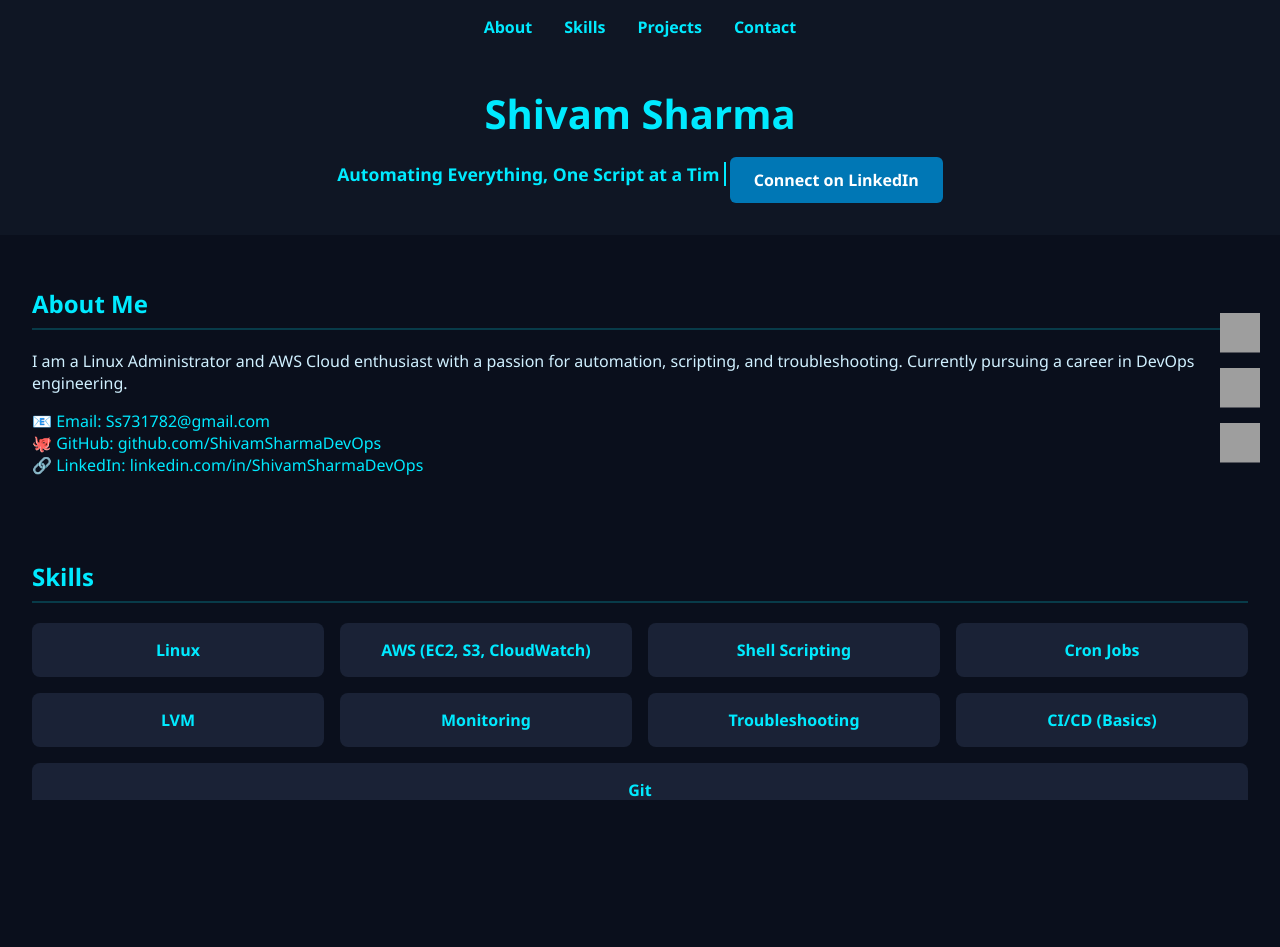
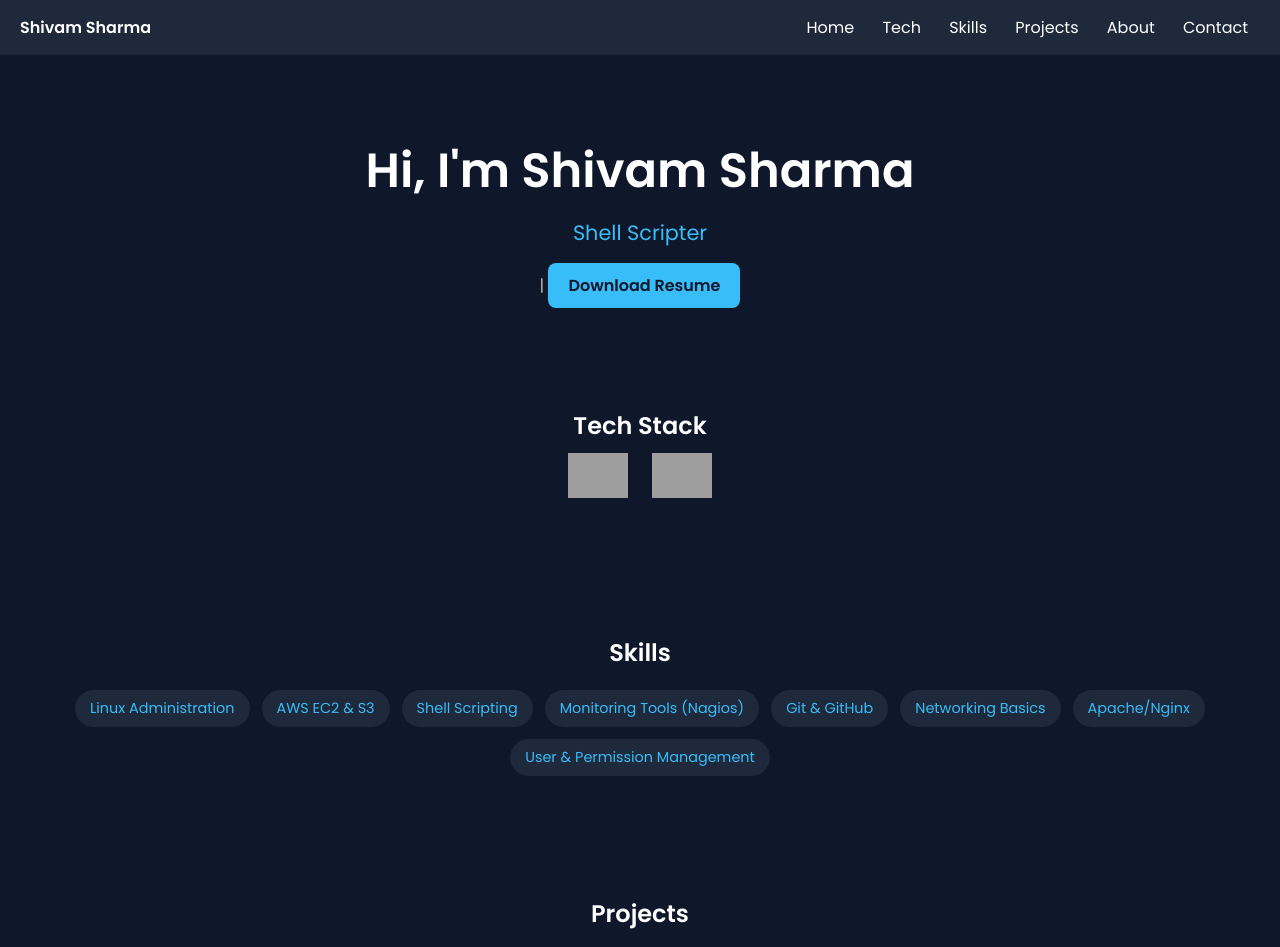
Before and after one commit to ShivamSharmaDevOps/portfolio, a plain HTML site: page index.html in a window 1280 px wide. Shown: the top 947 px of the page. Before the commit the page ends 800 px from the top, so only its background shows below. Drawn offline with nearby package versions, Linux system fonts and the light colour scheme; grey boxes are pictures that could not be loaded.

Commit message:
Modified index.html

```diff
--- a/index.html
+++ b/index.html
@@ -1,260 +1,138 @@
 <!DOCTYPE html><html lang="en">
 <head>
   <meta charset="UTF-8" />
-  <meta name="viewport" content="width=device-width, initial-scale=1.0" />
-  <title>Shivam Sharma | Portfolio</title>
-  <link rel="icon" href="https://cdn-icons-png.flaticon.com/512/919/919836.png">
-  <style>
-    html, body {
-      margin: 0;
-      padding: 0;
-      width: 100%;
-      height: 100%;
-      font-family: 'Segoe UI', sans-serif;
-      background: #0a0f1c;
-      color: #d0f0ff;
-      overflow-x: hidden;
-    }
-    body {
-      display: flex;
-      flex-direction: column;
-    }
+  <meta name="viewport" content="width=device-width, initial-scale=1.0"/>
+  <title>Shivam Sharma - DevOps Portfolio</title>  <!-- Google Fonts -->  <link href="https://fonts.googleapis.com/css2?family=Poppins:wght@400;600&display=swap" rel="stylesheet" />
+  <link rel="stylesheet" href="https://unpkg.com/aos@next/dist/aos.css" />  <style>
+    * { margin: 0; padding: 0; scroll-behavior: smooth; }
+    body { font-family: 'Poppins', sans-serif; background-color: #0f172a; color: white; }
     nav {
-      position: sticky;
-      top: 0;
-      background: #0f1624;
-      padding: 1rem;
-      display: flex;
-      justify-content: center;
-      gap: 2rem;
-      z-index: 100;
+      background: #1e293b; padding: 15px 20px; position: sticky; top: 0; z-index: 1000;
+      display: flex; justify-content: space-between; align-items: center;
     }
     nav a {
-      color: #00eaff;
-      text-decoration: none;
-      font-weight: bold;
+      color: #fff; margin: 0 12px; text-decoration: none; font-weight: 500;
     }
-    nav a:hover {
-      text-decoration: underline;
+    nav a:hover { color: #38bdf8; }
+    header { text-align: center; padding: 80px 20px 40px; }
+    h1 { font-size: 3rem; }
+    #typed { font-size: 1.3rem; color: #38bdf8; margin-top: 10px; }
+    .section { padding: 60px 20px; text-align: center; }
+    .tech-icons img { width: 60px; margin: 10px; transition: transform 0.3s ease; }
+    .tech-icons img:hover { transform: scale(1.2); }
+    .skills-list {
+      display: flex; flex-wrap: wrap; justify-content: center; gap: 12px; margin-top: 20px;
     }
-    header {
-      background: #0f1624;
-      padding: 2rem;
-      text-align: center;
-      animation: fadeIn 2s ease-in;
+    .skill-badge {
+      background-color: #1e293b; padding: 8px 15px; border-radius: 20px;
+      font-size: 0.9rem; color: #38bdf8; font-weight: 500;
     }
-    header h1 {
-      margin: 0;
-      font-size: 2.5rem;
-      color: #00eaff;
+    .projects {
+      display: flex; flex-wrap: wrap; justify-content: center; gap: 20px; margin-top: 30px;
     }
-    #typewriter {
-      color: #00eaff;
-      font-weight: bold;
-      font-size: 1.1rem;
-      border-right: 2px solid #00eaff;
-      padding-right: 4px;
-      white-space: nowrap;
-      overflow: hidden;
-      display: inline-block;
-      margin-top: 0.5rem;
+    .project-card {
+      background: #1e293b; border-radius: 12px; padding: 20px; width: 300px; text-align: left;
+      box-shadow: 0 0 10px rgba(0,0,0,0.3);
     }
-    .section {
-      padding: 2rem;
-      flex: 1;
-      max-width: 1400px;
-      width: 100%;
-      margin: auto;
-      box-sizing: border-box;
+    .project-card img { width: 100%; border-radius: 8px; }
+    .project-card h3 { margin: 15px 0 10px; }
+    .project-card p { font-size: 0.9rem; }
+    .project-links a {
+      text-decoration: none; margin-right: 10px; color: #38bdf8; font-weight: 500;
     }
-    .section h2 {
-      color: #00eaff;
-      border-bottom: 2px solid #00eaff33;
-      padding-bottom: 0.5rem;
+    .resume-btn {
+      background: #38bdf8; color: #0f172a; padding: 10px 20px; border-radius: 8px;
+      font-weight: bold; text-decoration: none; margin-top: 15px; display: inline-block;
     }
-    .skills-grid {
-      display: flex;
-      flex-wrap: wrap;
-      gap: 1rem;
-      margin-top: 1rem;
+    form {
+      max-width: 400px; margin: auto; display: flex; flex-direction: column;
     }
-    .skill {
-      background: #1a2236;
-      padding: 1rem 1.5rem;
-      border-radius: 8px;
-      color: #00eaff;
-      font-weight: bold;
-      flex: 1 1 200px;
-      text-align: center;
-      transition: all 0.3s ease;
+    form input, form textarea {
+      margin: 10px 0; padding: 10px; border: none; border-radius: 6px;
     }
-    .skill:hover {
-      box-shadow: 0 0 10px #00eaff99;
-      background: rgba(26, 34, 54, 0.8);
+    form button {
+      background: #38bdf8; border: none; padding: 10px; font-weight: bold;
+      cursor: pointer; border-radius: 6px;
     }
     footer {
-      text-align: center;
-      padding: 1rem;
-      color: #555;
-      background: #0f1624;
+      background-color: #1e293b; text-align: center; padding: 20px; font-size: 0.9rem;
     }
-    .contact-info {
-      color: #00eaff;
-      margin-top: 1rem;
-      font-size: 1rem;
+    @media(max-width: 600px) {
+      h1 { font-size: 2rem; }
+      .projects { flex-direction: column; align-items: center; }
     }
-    .contact-info a {
-      color: #00eaff;
-      text-decoration: none;
-    }
-    .contact-info a:hover {
-      text-decoration: underline;
-    }
-    @keyframes fadeIn {
-      from { opacity: 0; transform: translateY(-20px); }
-      to { opacity: 1; transform: translateY(0); }
-    }
-    .linkedin-button {
-      display: inline-block;
-      margin-top: 1rem;
-      padding: 0.75rem 1.5rem;
-      background: #0077b5;
-      color: #fff;
-      border-radius: 6px;
-      text-decoration: none;
-      font-weight: bold;
-      transition: background 0.3s;
-    }
-    .linkedin-button:hover {
-      background: #005582;
-    }
-    .floating-icons {
-      position: fixed;
-      top: 50%;
-      right: 20px;
-      display: flex;
-      flex-direction: column;
-      gap: 10px;
-      transform: translateY(-50%);
-    }
-    .floating-icons a {
-      display: block;
-      animation: float 2s infinite ease-in-out;
-    }
-    .floating-icons img {
-      width: 40px;
-      height: 40px;
-      transition: transform 0.5s ease;
-    }
-    .floating-icons img:hover {
-      transform: rotate(360deg);
-    }
-    @keyframes float {
-      0%, 100% { transform: translateY(0); }
-      50% { transform: translateY(-10px); }
-    }
-    @media (max-width: 600px) {
-      .skills-grid {
-        flex-direction: column;
-        align-items: center;
-      }
-    }
-  </style>
-</head>
-<body>
-  <nav>
-    <a href="#about">About</a>
-    <a href="#skills">Skills</a>
-    <a href="#projects">Projects</a>
-    <a href="#contact">Contact</a>
-  </nav>  <header>
-    <h1>Shivam Sharma</h1>
-    <div id="typewriter"></div>
-    <a href="https://www.linkedin.com/in/ShivamSharmaDevOps" target="_blank" class="linkedin-button">Connect on LinkedIn</a>
-  </header>  <div class="section" id="about">
+  </style></head>
+<body>  <nav>
+    <div><strong>Shivam Sharma</strong></div>
+    <div>
+      <a href="#home">Home</a>
+      <a href="#tech">Tech</a>
+      <a href="#skills">Skills</a>
+      <a href="#projects">Projects</a>
+      <a href="#about">About</a>
+      <a href="#contact">Contact</a>
+    </div>
+  </nav>  <header id="home">
+    <h1>Hi, I'm Shivam Sharma</h1>
+    <div id="typed"></div>
+    <a href="shivam-resume.pdf" download class="resume-btn">Download Resume</a>
+  </header>  <section id="tech" class="section" data-aos="fade-up">
+    <h2>Tech Stack</h2>
+    <div class="tech-icons">
+      <img src="https://raw.githubusercontent.com/devicons/devicon/master/icons/amazonwebservices/amazonwebservices-original-wordmark.svg" alt="AWS" title="AWS" />
+      <img src="https://cdn.jsdelivr.net/gh/devicons/devicon/icons/linux/linux-original.svg" alt="Linux" title="Linux" />
+    </div>
+  </section>  <section id="skills" class="section" data-aos="fade-up">
+    <h2>Skills</h2>
+    <div class="skills-list">
+      <div class="skill-badge">Linux Administration</div>
+      <div class="skill-badge">AWS EC2 & S3</div>
+      <div class="skill-badge">Shell Scripting</div>
+      <div class="skill-badge">Monitoring Tools (Nagios)</div>
+      <div class="skill-badge">Git & GitHub</div>
+      <div class="skill-badge">Networking Basics</div>
+      <div class="skill-badge">Apache/Nginx</div>
+      <div class="skill-badge">User & Permission Management</div>
+    </div>
+  </section>  <section id="projects" class="section" data-aos="fade-up">
+    <h2>Projects</h2>
+    <div class="projects">
+      <div class="project-card">
+        <img src="https://raw.githubusercontent.com/techwithlakhan/static-hosting/main/linux-admin-project.jpg" alt="Linux Admin Toolkit">
+        <h3>Linux Admin Toolkit</h3>
+        <p>Designed a toolkit with shell scripts for user management, backups, monitoring, and log analysis on Linux servers.</p>
+        <div class="project-links">
+          <a href="#">GitHub</a>
+        </div>
+      </div>
+      <div class="project-card">
+        <img src="https://raw.githubusercontent.com/techwithlakhan/static-hosting/main/server-monitoring.jpg" alt="Monitoring Script">
+        <h3>Server Monitoring Script</h3>
+        <p>Automated CPU, memory & disk usage alerts with cron + email notification using shell scripts.</p>
+        <div class="project-links">
+          <a href="#">GitHub</a>
+        </div>
+      </div>
+    </div>
+  </section>  <section id="about" class="section" data-aos="fade-up">
     <h2>About Me</h2>
-    <p>I am a Linux Administrator and AWS Cloud enthusiast with a passion for automation, scripting, and troubleshooting. Currently pursuing a career in DevOps engineering.</p>
-    <div class="contact-info" id="contact">
-      📧 Email: <a href="mailto:Ss731782@gmail.com">Ss731782@gmail.com</a><br>
-      🐙 GitHub: <a href="https://github.com/ShivamSharmaDevOps" target="_blank">github.com/ShivamSharmaDevOps</a><br>
-      🔗 LinkedIn: <a href="https://www.linkedin.com/in/ShivamSharmaDevOps" target="_blank">linkedin.com/in/ShivamSharmaDevOps</a>
-    </div>
-  </div>  <div class="section" id="skills">
-    <h2>Skills</h2>
-    <div class="skills-grid">
-      <div class="skill">Linux</div>
-      <div class="skill">AWS (EC2, S3, CloudWatch)</div>
-      <div class="skill">Shell Scripting</div>
-      <div class="skill">Cron Jobs</div>
-      <div class="skill">LVM</div>
-      <div class="skill">Monitoring</div>
-      <div class="skill">Troubleshooting</div>
-      <div class="skill">CI/CD (Basics)</div>
-      <div class="skill">Git</div>
-    </div>
-  </div>  <div class="section" id="projects">
-    <h2>Projects</h2>
-    <p><strong>Project 1:</strong> Setup of EC2-based monitoring with CloudWatch alarms and shell-scripted cron cleanup tasks.</p>
-    <p><strong>Project 2:</strong> Automated LVM disk extension script with email alert.</p>
-    <p><strong>Project 3:</strong> Created Git-based deployment with basic CI/CD shell scripting.</p>
-  </div>  <div class="section">
-    <h2>Certifications</h2>
-    <ul>
-      <li>✅ AWS Cloud Practitioner (In Progress)</li>
-      <li>✅ RHCSA (Learning Stage)</li>
-    </ul>
-  </div>  <div class="section">
-    <h2>Testimonials</h2>
-    <blockquote>
-      "Shivam is a fast learner and automates like a pro!" – Former Manager
-    </blockquote>
-  </div>  <footer>
-    &copy; 2025 Shivam Sharma | Designed in Tech Theme
-  </footer>  <div class="floating-icons">
-    <a href="https://www.linux.org/" target="_blank">
-      <img src="https://cdn-icons-png.flaticon.com/512/919/919836.png" alt="Linux logo" title="Linux">
-    </a>
-    <a href="https://aws.amazon.com/" target="_blank">
-      <img src="https://cdn-icons-png.flaticon.com/512/919/919825.png" alt="AWS logo" title="AWS">
-    </a>
-    <a href="https://github.com/ShivamSharmaDevOps" target="_blank">
-      <img src="https://cdn-icons-png.flaticon.com/512/2111/2111432.png" alt="GitHub logo" title="GitHub">
-    </a>
-  </div>  <script>
-    const texts = [
-      "Automating Everything, One Script at a Time",
-      "Linux Administrator | AWS Cloud | DevOps Enthusiast",
-      "Scripting to Solve Real Problems"
-    ];
-    let index = 0;
-    let charIndex = 0;
-    let currentText = "";
-    let isDeleting = false;
-    const typewriterElement = document.getElementById("typewriter");
-
-    function typeEffect() {
-      currentText = texts[index];
-
-      if (isDeleting) {
-        typewriterElement.innerHTML = currentText.substring(0, charIndex--);
-      } else {
-        typewriterElement.innerHTML = currentText.substring(0, charIndex++);
-      }
-
-      let speed = isDeleting ? 50 : 100;
-
-      if (!isDeleting && charIndex === currentText.length) {
-        speed = 2000;
-        isDeleting = true;
-      } else if (isDeleting && charIndex === 0) {
-        isDeleting = false;
-        index = (index + 1) % texts.length;
-        speed = 500;
-      }
-
-      setTimeout(typeEffect, speed);
-    }
-
-    typeEffect();
-  </script></body>
+    <p>I am a Linux & Cloud enthusiast who loves managing systems, automating tasks, and building secure infrastructure using open-source tools.</p>
+  </section>  <section id="contact" class="section" data-aos="fade-up">
+    <h2>Contact Me</h2>
+    <form>
+      <input type="text" placeholder="Your Name" required />
+      <input type="email" placeholder="Your Email" required />
+      <textarea rows="4" placeholder="Your Message" required></textarea>
+      <button type="submit">Send</button>
+    </form>
+  </section>  <footer>
+    &copy; 2025 Shivam Sharma | DevOps Portfolio
+  </footer>  <script src="https://cdn.jsdelivr.net/npm/typed.js@2.0.12"></script>  <script>
+    var typed = new Typed("#typed", {
+      strings: ["Linux Administrator", "AWS Enthusiast", "Shell Scripter", "Cloud Learner"],
+      typeSpeed: 50,
+      backSpeed: 30,
+      loop: true
+    });
+  </script>  <script src="https://unpkg.com/aos@next/dist/aos.js"></script>  <script>AOS.init();</script></body>
 </html>
```
